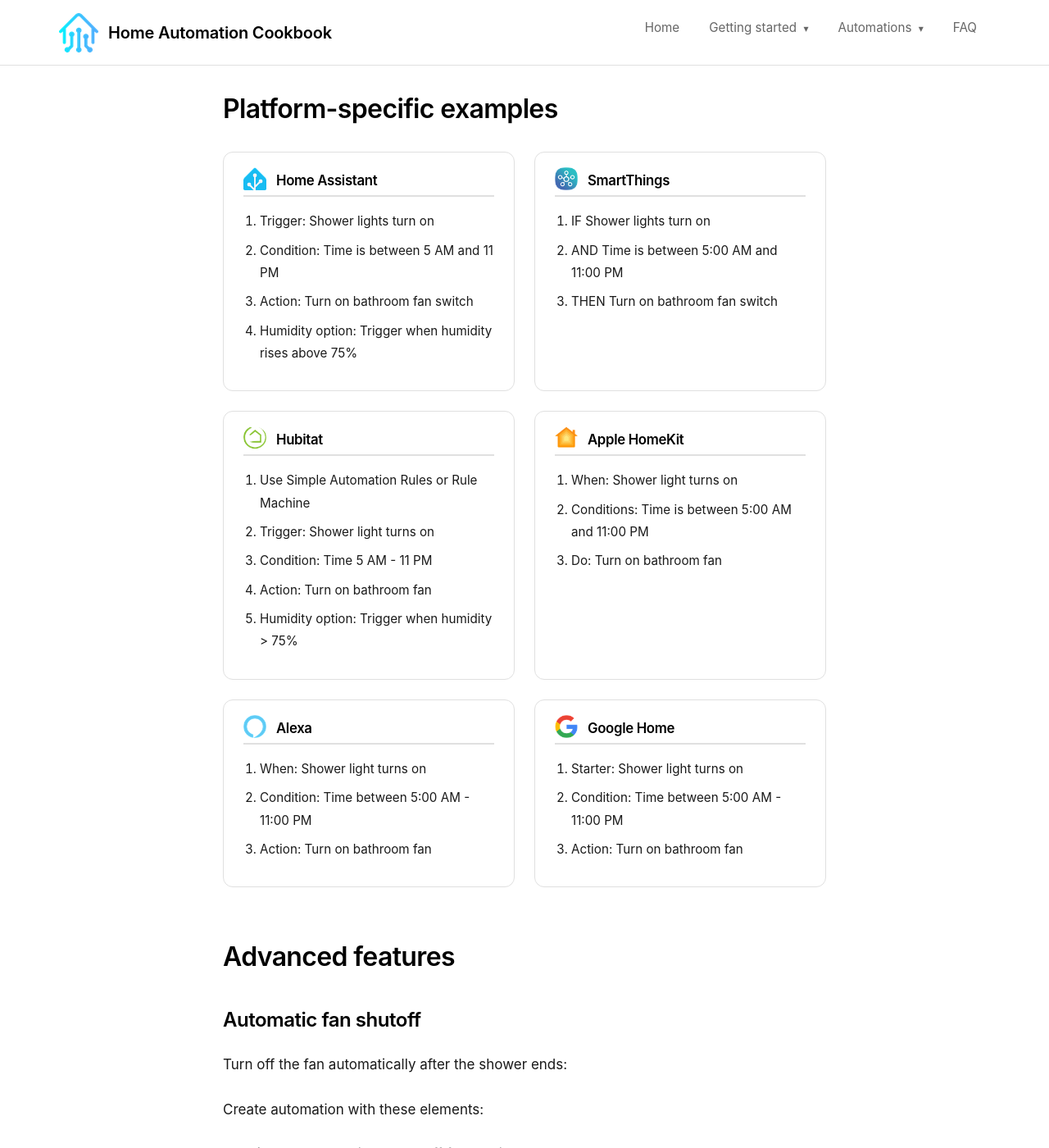
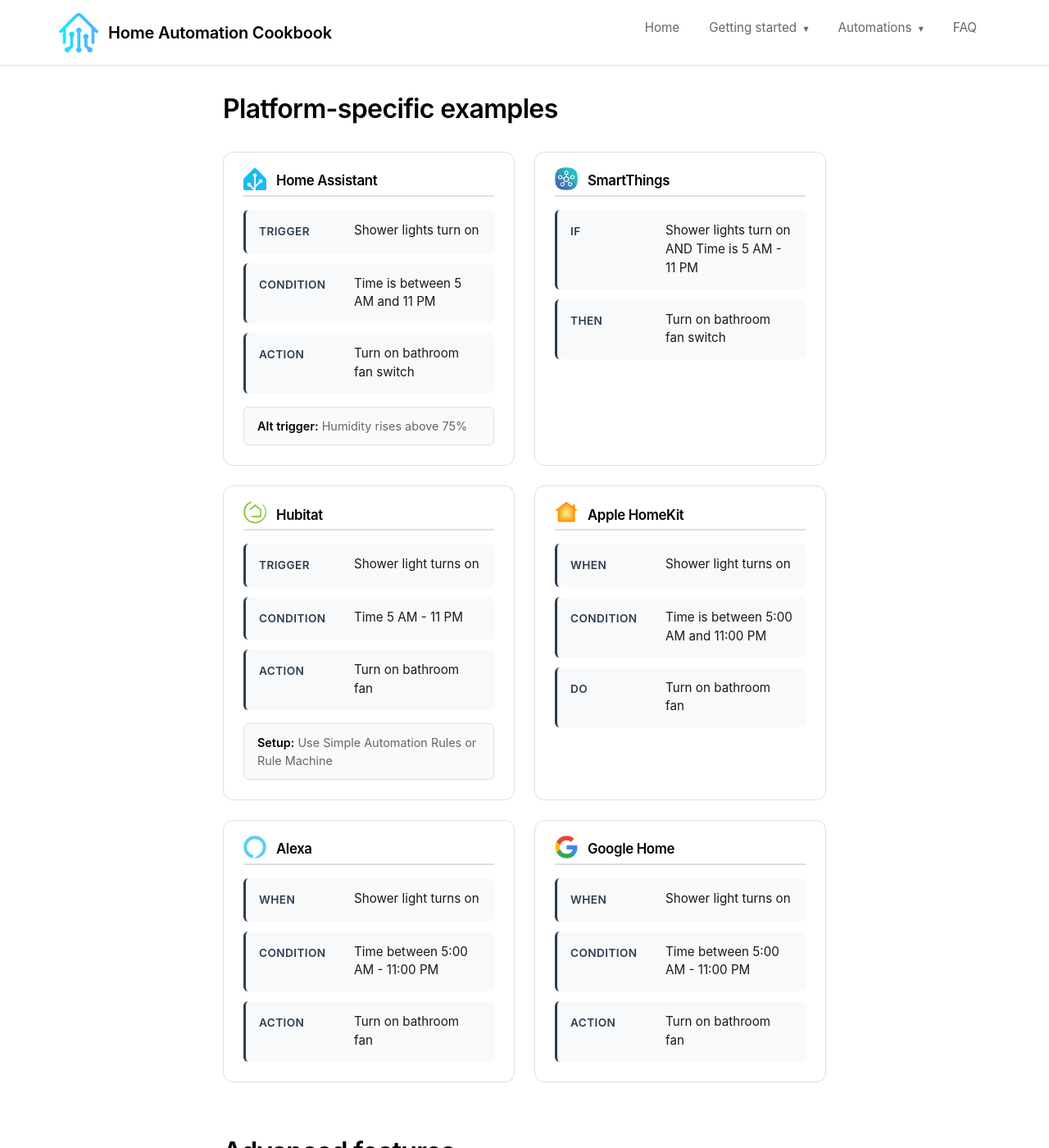
Before and after one commit to madskristensen/HomeAutomationCookbook, a Jekyll site: the page built from docs/automation/climate/fan-shower.md, in a window 1280 px wide and 1400 px high, scrolled down 2417 px. Shown: the whole window at 82% size. Built offline with Jekyll 4.4.1, drawn with Linux system fonts in a browser that asks for light colours; some of the changed text lies outside the part shown.

Commit message:
Update climate automation pages with reference design structure
Co-authored-by: madskristensen <1258877+madskristensen@users.noreply.github.com>

```diff
--- a/docs/automation/climate/fan-shower.md
+++ b/docs/automation/climate/fan-shower.md
@@ -111,12 +111,25 @@ THEN turn on bathroom fan</div>
       <img src="/assets/img/logos/homeassistant.png" alt="Home Assistant logo">
       <h4>Home Assistant</h4>
     </div>
-    <ol>
-      <li>Trigger: Shower lights turn on</li>
-      <li>Condition: Time is between 5 AM and 11 PM</li>
-      <li>Action: Turn on bathroom fan switch</li>
-      <li>Humidity option: Trigger when humidity rises above 75%</li>
-    </ol>
+    <div class="platform-steps">
+      <div class="platform-step">
+        <span class="step-label">Trigger</span>
+        <span class="step-content">Shower lights turn on</span>
+      </div>
+      <div class="platform-step">
+        <span class="step-label">Condition</span>
+        <span class="step-content">Time is between 5 AM and 11 PM</span>
+      </div>
+      <div class="platform-step">
+        <span class="step-label">Action</span>
+        <span class="step-content">Turn on bathroom fan switch</span>
+      </div>
+      <div class="platform-step-variant">
+        <div class="step-variant">
+          <strong>Alt trigger:</strong> Humidity rises above 75%
+        </div>
+      </div>
+    </div>
   </div>
 
   <div class="platform-card">
@@ -124,11 +137,16 @@ THEN turn on bathroom fan</div>
       <img src="/assets/img/logos/smartthings.png" alt="SmartThings logo">
       <h4>SmartThings</h4>
     </div>
-    <ol>
-      <li>IF Shower lights turn on</li>
-      <li>AND Time is between 5:00 AM and 11:00 PM</li>
-      <li>THEN Turn on bathroom fan switch</li>
-    </ol>
+    <div class="platform-steps">
+      <div class="platform-step">
+        <span class="step-label">IF</span>
+        <span class="step-content">Shower lights turn on AND Time is 5 AM - 11 PM</span>
+      </div>
+      <div class="platform-step">
+        <span class="step-label">THEN</span>
+        <span class="step-content">Turn on bathroom fan switch</span>
+      </div>
+    </div>
   </div>
 
   <div class="platform-card">
@@ -136,13 +154,25 @@ THEN turn on bathroom fan</div>
       <img src="/assets/img/logos/hubitat.png" alt="Hubitat logo">
       <h4>Hubitat</h4>
     </div>
-    <ol>
-      <li>Use Simple Automation Rules or Rule Machine</li>
-      <li>Trigger: Shower light turns on</li>
-      <li>Condition: Time 5 AM - 11 PM</li>
-      <li>Action: Turn on bathroom fan</li>
-      <li>Humidity option: Trigger when humidity > 75%</li>
-    </ol>
+    <div class="platform-steps">
+      <div class="platform-step">
+        <span class="step-label">Trigger</span>
+        <span class="step-content">Shower light turns on</span>
+      </div>
+      <div class="platform-step">
+        <span class="step-label">Condition</span>
+        <span class="step-content">Time 5 AM - 11 PM</span>
+      </div>
+      <div class="platform-step">
+        <span class="step-label">Action</span>
+        <span class="step-content">Turn on bathroom fan</span>
+      </div>
+      <div class="platform-step-variant">
+        <div class="step-variant">
+          <strong>Setup:</strong> Use Simple Automation Rules or Rule Machine
+        </div>
+      </div>
+    </div>
   </div>
 
   <div class="platform-card">
@@ -150,11 +180,20 @@ THEN turn on bathroom fan</div>
       <img src="/assets/img/logos/homekit.png" alt="Apple HomeKit logo">
       <h4>Apple HomeKit</h4>
     </div>
-    <ol>
-      <li>When: Shower light turns on</li>
-      <li>Conditions: Time is between 5:00 AM and 11:00 PM</li>
-      <li>Do: Turn on bathroom fan</li>
-    </ol>
+    <div class="platform-steps">
+      <div class="platform-step">
+        <span class="step-label">When</span>
+        <span class="step-content">Shower light turns on</span>
+      </div>
+      <div class="platform-step">
+        <span class="step-label">Condition</span>
+        <span class="step-content">Time is between 5:00 AM and 11:00 PM</span>
+      </div>
+      <div class="platform-step">
+        <span class="step-label">Do</span>
+        <span class="step-content">Turn on bathroom fan</span>
+      </div>
+    </div>
   </div>
 
   <div class="platform-card">
@@ -162,11 +201,20 @@ THEN turn on bathroom fan</div>
       <img src="/assets/img/logos/alexa.png" alt="Alexa logo">
       <h4>Alexa</h4>
     </div>
-    <ol>
-      <li>When: Shower light turns on</li>
-      <li>Condition: Time between 5:00 AM - 11:00 PM</li>
-      <li>Action: Turn on bathroom fan</li>
-    </ol>
+    <div class="platform-steps">
+      <div class="platform-step">
+        <span class="step-label">When</span>
+        <span class="step-content">Shower light turns on</span>
+      </div>
+      <div class="platform-step">
+        <span class="step-label">Condition</span>
+        <span class="step-content">Time between 5:00 AM - 11:00 PM</span>
+      </div>
+      <div class="platform-step">
+        <span class="step-label">Action</span>
+        <span class="step-content">Turn on bathroom fan</span>
+      </div>
+    </div>
   </div>
 
   <div class="platform-card">
@@ -174,41 +222,58 @@ THEN turn on bathroom fan</div>
       <img src="/assets/img/logos/google.png" alt="Google Home logo">
       <h4>Google Home</h4>
     </div>
-    <ol>
-      <li>Starter: Shower light turns on</li>
-      <li>Condition: Time between 5:00 AM - 11:00 PM</li>
-      <li>Action: Turn on bathroom fan</li>
-    </ol>
+    <div class="platform-steps">
+      <div class="platform-step">
+        <span class="step-label">When</span>
+        <span class="step-content">Shower light turns on</span>
+      </div>
+      <div class="platform-step">
+        <span class="step-label">Condition</span>
+        <span class="step-content">Time between 5:00 AM - 11:00 PM</span>
+      </div>
+      <div class="platform-step">
+        <span class="step-label">Action</span>
+        <span class="step-content">Turn on bathroom fan</span>
+      </div>
+    </div>
   </div>
 </div>
 
 ## Advanced features
 
-### Automatic fan shutoff
+<div class="feature-grid">
+  <div class="feature-card">
+    <h3>Automatic fan shutoff</h3>
+    <p>Turn off the fan automatically after the shower ends:</p>
+    <ul>
+      <li><strong>Trigger:</strong> Shower lights turn off for 10 minutes</li>
+      <li><strong>Action:</strong> Turn off bathroom fan</li>
+    </ul>
+  </div>
 
-Turn off the fan automatically after the shower ends:
+  <div class="feature-card">
+    <h3>Humidity-based shutoff</h3>
+    <p>Turn off when humidity returns to normal:</p>
+    <ul>
+      <li><strong>Trigger:</strong> Humidity drops below 60% for 5 min</li>
+      <li><strong>Condition:</strong> Fan is currently on</li>
+      <li><strong>Action:</strong> Turn off bathroom fan</li>
+    </ul>
+  </div>
 
-Create automation with these elements:
-- **Trigger:** Shower lights turn off for 10 minutes
-- **Action:** Turn off bathroom fan
+  <div class="feature-card">
+    <h3>Bonus automations</h3>
+    <p>Since your smart home now knows when you're showering:</p>
+    <ul>
+      <li><strong>Play Music:</strong> Start shower playlist on speaker</li>
+      <li><strong>Flash Lights:</strong> Alert when doorbell rings</li>
+      <li><strong>Lock Front Door:</strong> Secure home while showering</li>
+      <li><strong>Adjust Thermostat:</strong> Increase bathroom temp</li>
+    </ul>
+  </div>
+</div>
 
-**Humidity-based shutoff:**
-
-Turn off when humidity returns to normal:
-- **Trigger:** Bathroom humidity drops below 60% for 5 minutes
-- **Condition:** Fan is currently on
-- **Action:** Turn off bathroom fan
-
-### Bonus automations
-
-Since your smart home now knows when you're showering:
-
-* **Play Music** - Start shower playlist on bathroom speaker
-* **Flash Lights** - Alert you when doorbell rings (can't hear over shower)
-* **Lock Front Door** - Secure home while you're in the shower
-* **Adjust Thermostat** - Increase bathroom temperature slightly for comfort
-
-## Troubleshooting
+## Common issues and solutions
 
 ### Issue: Fan doesn't turn on
 
```
Also changed, not shown: docs/automation/climate/thermostat-windows-open.md (+96 -44 lines).
